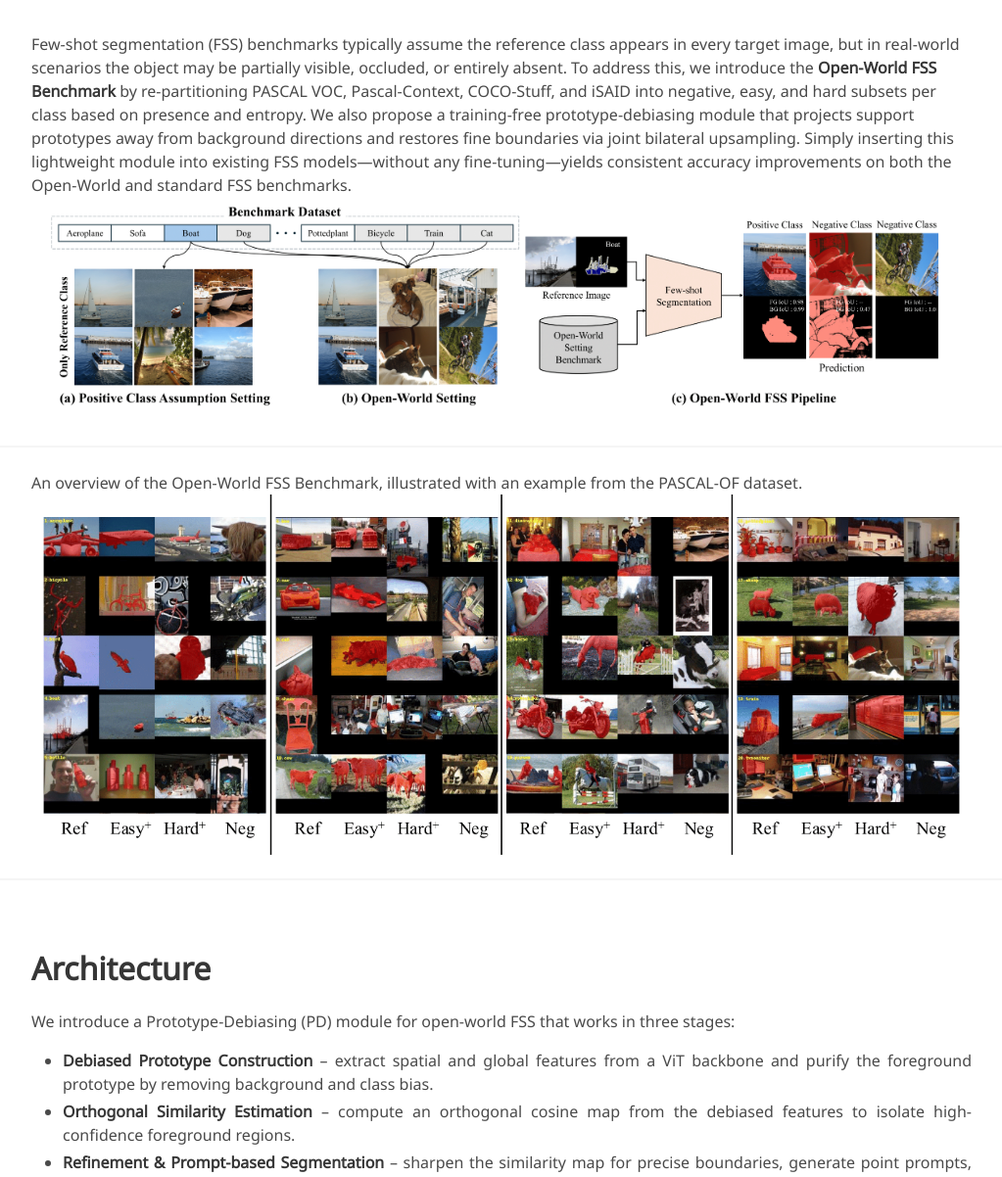
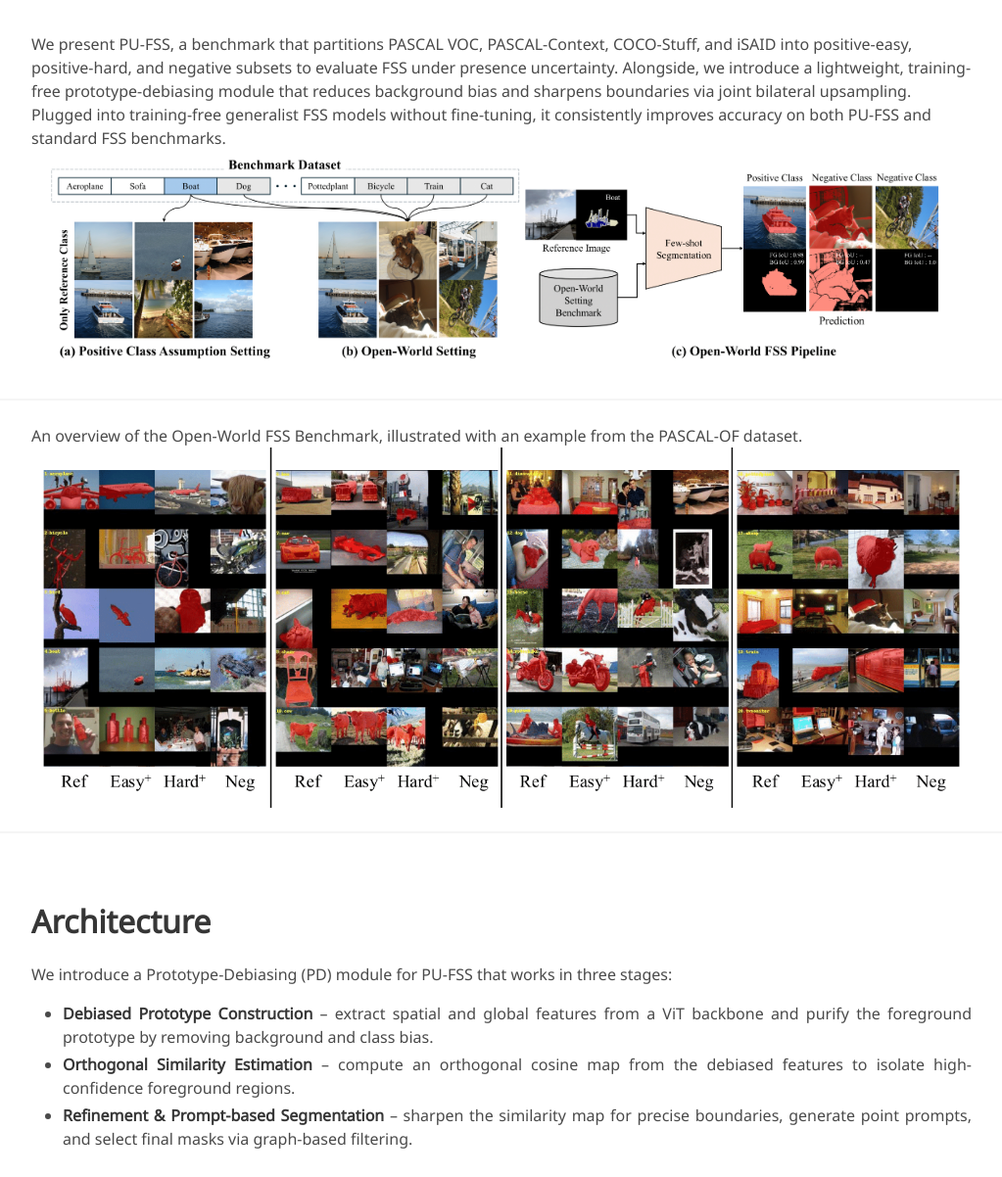
Before and after one commit to wacv2025-1960/wacv2025-1960.github.io, a plain HTML site: page index.html in a window 1280 px wide. Shown: the part 353-1555 px from the top of the page at 98% size, without its empty margins (128-1151 px from the left). Drawn offline with nearby package versions, Linux system fonts and the light colour scheme; some icons are missing; a web font is replaced by a local one.

Commit message:
Update index.html

```diff
--- a/index.html
+++ b/index.html
@@ -83,7 +83,7 @@
     </div>
   <section class="overview">
     <div class="container is-max-desktop">
-      <p>Few-shot segmentation (FSS) benchmarks typically assume the reference class appears in every target image, but in real-world scenarios the object may be partially visible, occluded, or entirely absent. To address this, we introduce the <strong>Open-World FSS Benchmark</strong> by re-partitioning PASCAL VOC, Pascal-Context, COCO-Stuff, and iSAID into negative, easy, and hard subsets per class based on presence and entropy. We also propose a training-free prototype-debiasing module that projects support prototypes away from background directions and restores fine boundaries via joint bilateral upsampling. Simply inserting this lightweight module into existing FSS models—without any fine-tuning—yields consistent accuracy improvements on both the Open-World and standard FSS benchmarks.</b></p>
+      <p>We present PU-FSS, a benchmark that partitions PASCAL VOC, PASCAL-Context, COCO-Stuff, and iSAID into positive-easy, positive-hard, and negative subsets to evaluate FSS under presence uncertainty. Alongside, we introduce a lightweight, training-free prototype-debiasing module that reduces background bias and sharpens boundaries via joint bilateral upsampling. Plugged into training-free generalist FSS models without fine-tuning, it consistently improves accuracy on both PU-FSS and standard FSS benchmarks.</b></p>
       <div>
         <img class="overview-img" src="./images/final_fig/fig1-1.png" alt="Overview Figure">
       </div>
@@ -116,7 +116,7 @@
       <h2 class="title is-3">Architecture</h2>
 
       <div class="content has-text-justified">
-        <p>We introduce a Prototype-Debiasing (PD) module for open-world FSS that works in three stages:</p>
+        <p>We introduce a Prototype-Debiasing (PD) module for PU-FSS that works in three stages:</p>
         <ul>
           <li><strong>Debiased Prototype Construction</strong> – extract spatial and global features from a ViT backbone and purify the foreground prototype by removing background and class bias.</li>
           <li><strong>Orthogonal Similarity Estimation</strong> – compute an orthogonal cosine map from the debiased features to isolate high-confidence foreground regions.</li>
@@ -133,7 +133,7 @@
 
   <section class="section">
     <div class="container is-max-desktop">
-      <h2 class="title is-3">Open-World FSS Benchmark</h2>
+      <h2 class="title is-3">Presence-Uncertain FSS Benchmark</h2>
       <p>
         We present the first benchmark that evaluates few-shot segmentation under presence uncertainty, introducing positive-easy, positive-hard, and negative subsets across four widely used datasets.
       </p>
```
